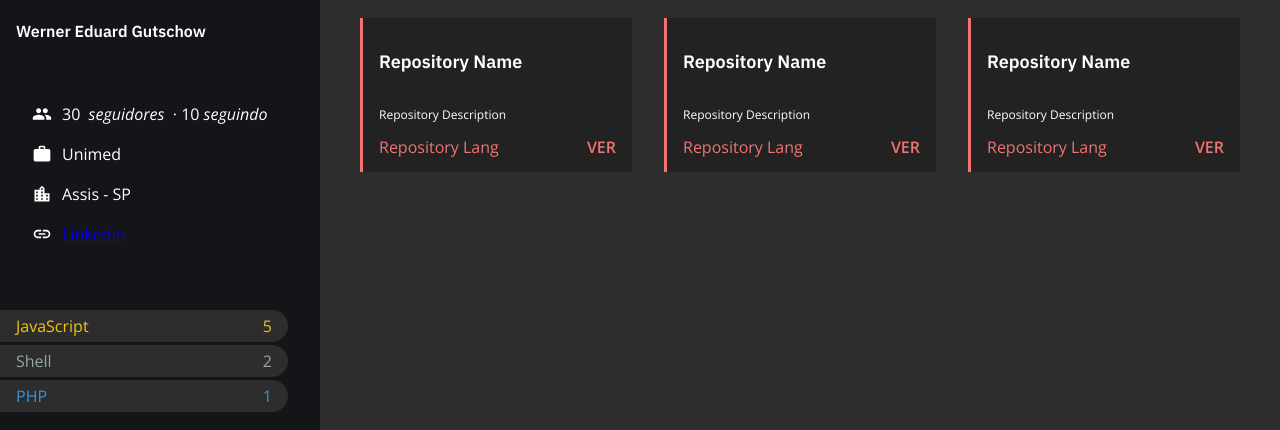
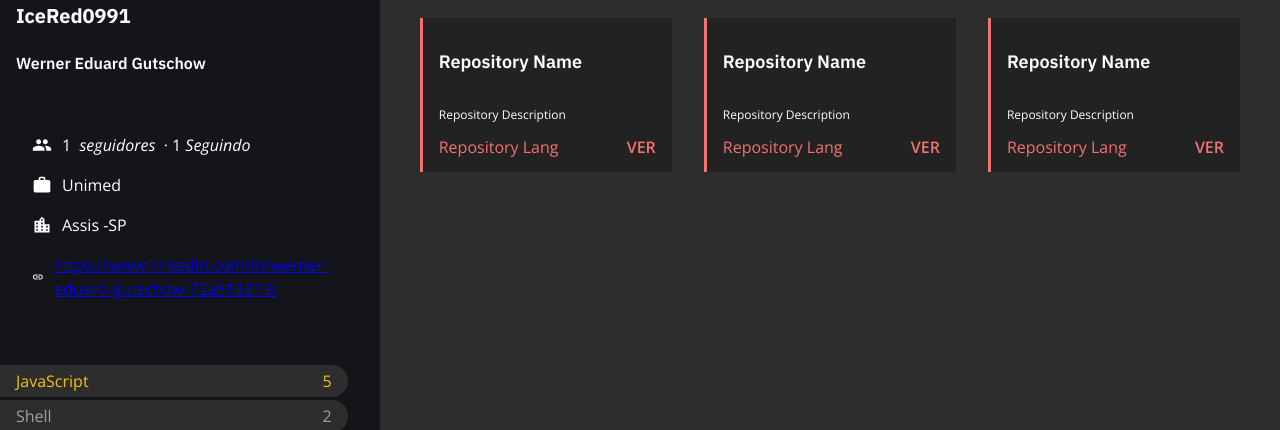
Before and after one commit to IceRed0991/api-github-dev, a React (Create React App) app: page /repositories in a window 1280 px wide. Shown: the part 240-670 px from the top of the page. Built offline with nearby package versions, Linux system fonts and the light colour scheme.

Commit message:
Creating Json Data

```diff
--- a/src/pages/RepositoriesPage/Profile/index.jsx
+++ b/src/pages/RepositoriesPage/Profile/index.jsx
@@ -1,29 +1,46 @@
 import React from "react";
+import  PropTypes  from "prop-types";
 
 import { MdGroup, MdLocationCity, MdWork, MdLink } from "react-icons/md";
 
 import{Container, Header, Avatar, Login, Name, Inner, Data} from './styles';
 
-export default function Profile () {
+export default function Profile ({user}) {
   return (
      <Container>
         <Header>
-        <Avatar src="https://avatars.githubusercontent.com/u/16406369?v=4"/>
-        <Login>IceRed0991</Login>
-        <Name>Werner Eduard Gutschow</Name>
+        <Avatar src={user.avatar_url}/>
+        <Login>{user.login}</Login>
+        <Name>{user.name}</Name>
         </Header>
         <Inner>
           <Data><MdGroup size={20}/>
-            30 <i>&nbsp; seguidores &nbsp; </i> &middot; 10 <i>&nbsp;seguindo</i>
+          {user.following} <i>&nbsp; seguidores &nbsp; </i> &middot; {user.followers} <i>&nbsp;Seguindo</i>
           </Data>
-          <Data><MdWork size={20}/> Unimed</Data>
-          <Data><MdLocationCity size={20}/> Assis - SP</Data>
-          <Data>
-            <MdLink size={20}/>
-            <a href="https://www.linkedin.com/in/werner-eduard-gutschow-72a513213/">Linkedin</a>
-          </Data>
+          {user.company &&
+          <Data><MdWork size={20}/> {user.company}</Data>
+        }
+        {user.location &&
+          <Data><MdLocationCity size={20}/> {user.location}</Data>
+        }
+        {user.blog &&
+          <Data><MdLink size={20}/><a href={`\\${user.blog}`}>{user.blog}</a></Data>
+        }
         </Inner>
 
       </Container>
   );
 }
+
+Profile.propTypes = {
+  user: PropTypes.shape({
+    login:PropTypes.string.isRequired,
+    name:PropTypes.string.isRequired,
+    avatar_url: PropTypes.string.isRequired,
+    followers:PropTypes.number.isRequired,
+    following: PropTypes.number.isRequired,
+    company: PropTypes.string,
+    blog: PropTypes.string,
+    location: PropTypes.string,
+  }).isRequired,
+};
--- a/src/pages/RepositoriesPage/index.jsx
+++ b/src/pages/RepositoriesPage/index.jsx
@@ -8,12 +8,22 @@ import Repositories from "./Repositories";
 
 
 export default function RepositoriesPage() {
+  const user={
+    login:"IceRed0991",
+    name:"Werner Eduard Gutschow",
+    avatar_url: "https://avatars.githubusercontent.com/u/16406369?v=4",
+    followers:1,
+    following: 1,
+    company: 'Unimed',
+    blog: "https://www.linkedin.com/in/werner-eduard-gutschow-72a513213/",
+    location: 'Assis -SP',
+  };
 
   return (
 
     <Container>
       <Sidebar>
-       <Profile/>
+       <Profile user ={user}/>
        <Filter/>
       </Sidebar>
       <Main>
```
Also changed, not shown: db.json (+34 -0 lines).
